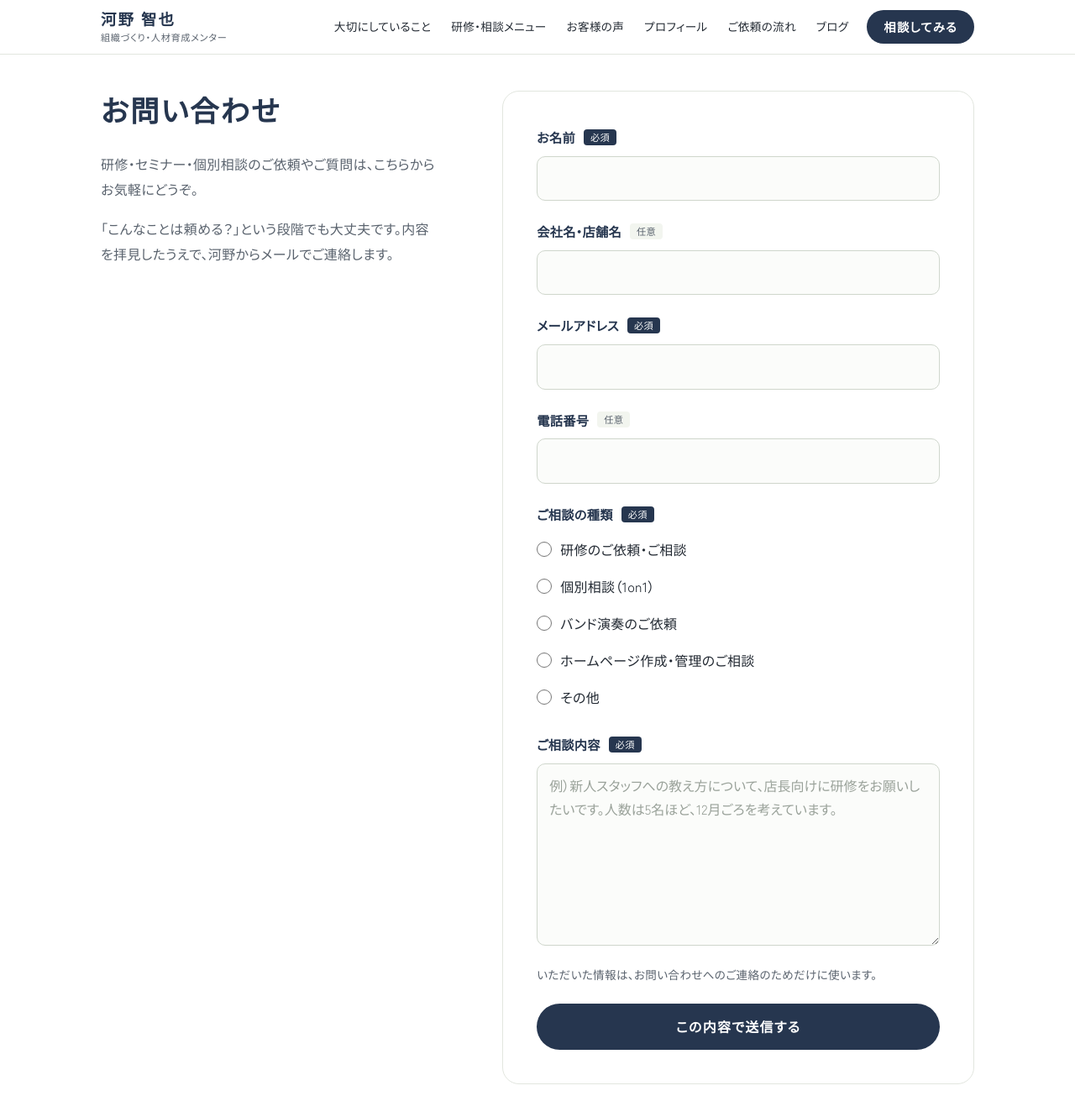
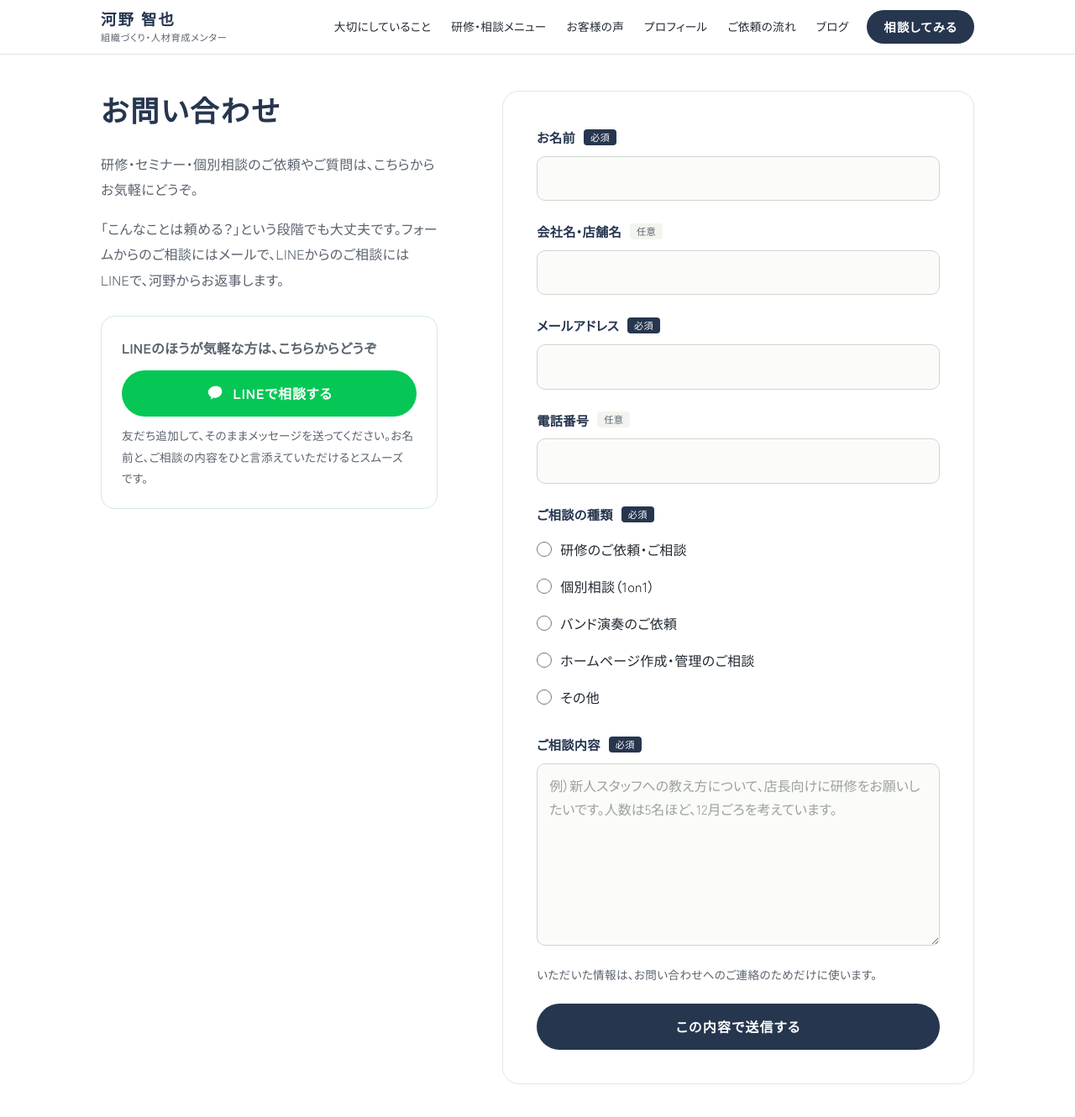
Before and after one commit to heso710soul-ctrl/kawano-training-profile, a Jekyll site: the page built from index.html, in a window 1280 px wide and 1400 px high, scrolled down 5804 px. Shown: the top 1330 px of the window at 84% size. Built offline with Jekyll 4.4.1, drawn with Linux system fonts in a browser that asks for light colours; some web fonts are replaced.

Commit message:
LINEで相談するボタンを追加
Co-Authored-By: Claude Opus 5.5 <noreply@anthropic.com>
Claude-Session: https://claude.ai/code/session_019AyyreP3d5mYF3iofRwRqU

```diff
--- a/_includes/head-common.html
+++ b/_includes/head-common.html
@@ -17,3 +17,4 @@
   <link href="https://fonts.googleapis.com/css2?family=Shippori+Mincho+B1:wght@500;700&family=Zen+Kaku+Gothic+New:wght@400;500;700&display=swap" rel="stylesheet">
 
   <link rel="stylesheet" href="{{ site.baseurl }}/style.css">
+  <link rel="stylesheet" href="{{ site.baseurl }}/line.css">
--- a/_includes/site-footer.html
+++ b/_includes/site-footer.html
@@ -8,6 +8,7 @@
       <li><a href="{{ site.baseurl }}/blog/">ブログ</a></li>
       <li><a href="https://note.com/heso710" target="_blank" rel="noopener">note</a></li>
       <li><a href="https://www.instagram.com/heso710/" target="_blank" rel="noopener">Instagram</a></li>
+      <li><a href="https://lin.ee/wXafRrM" target="_blank" rel="noopener">LINE</a></li>
       <li><a href="https://heso710soul-ctrl.github.io/HeSoband/" target="_blank" rel="noopener">HeSo band</a></li>
       <li><a href="https://heso710soul-ctrl.github.io/kawano-web/" target="_blank" rel="noopener">お店のホームページづくり</a></li>
       <li><a href="{{ site.baseurl }}/#contact">お問い合わせ</a></li>
--- a/index.html
+++ b/index.html
@@ -312,7 +312,12 @@
       <div class="contact__intro">
         <h2 class="section__title" id="contact-title">お問い合わせ</h2>
         <p>研修・セミナー・個別相談のご依頼やご質問は、こちらからお気軽にどうぞ。</p>
-        <p>「こんなことは頼める？」という段階でも大丈夫です。内容を拝見したうえで、河野からメールでご連絡します。</p>
+        <p>「こんなことは頼める？」という段階でも大丈夫です。フォームからのご相談にはメールで、LINEからのご相談にはLINEで、河野からお返事します。</p>
+        <div class="line-cta">
+          <p class="line-cta__lead">LINEのほうが気軽な方は、こちらからどうぞ</p>
+          <a class="line-button" href="https://lin.ee/wXafRrM" target="_blank" rel="noopener"><svg viewBox="0 0 24 24" aria-hidden="true"><path d="M12 3C6.48 3 2 6.58 2 11c0 2.62 1.58 4.94 4.02 6.4-.17.86-.6 2.3-.7 2.62-.12.4.15.4.31.29.13-.09 2.03-1.35 3.03-2.03.43.06.88.09 1.34.09 5.52 0 10-3.58 10-8.01S17.52 3 12 3z"/></svg>LINEで相談する</a>
+          <p class="line-cta__note">友だち追加して、そのままメッセージを送ってください。お名前と、ご相談の内容をひと言添えていただけるとスムーズです。</p>
+        </div>
       </div>
 
       <form class="contact-form" id="contact-form" data-endpoint="{{ site.contact_endpoint }}" data-fallback="{{ site.contact_fallback_url }}" novalidate>
--- /dev/null
+++ b/line.css
@@ -0,0 +1,32 @@
+/* ============================================================
+   LINEで相談するボタン（両サイト共通）
+   LINEのブランドカラー（緑）を使い、ひと目でLINEと分かるようにしています
+   ============================================================ */
+.line-cta {
+  margin-top: 28px;
+  padding: 22px 24px;
+  border-radius: 16px;
+  background: #ffffff;
+  border: 1px solid #d5ead9;
+}
+.line-cta__lead { font-weight: 700; color: #1f3a2a; margin-bottom: 12px; }
+.line-button {
+  display: inline-flex;
+  align-items: center;
+  justify-content: center;
+  gap: 10px;
+  width: 100%;
+  min-height: 52px;
+  padding: 12px 24px;
+  border-radius: 999px;
+  background: #06c755;
+  color: #ffffff !important;
+  font-weight: 700;
+  letter-spacing: 0.06em;
+  text-decoration: none !important;
+  border: 0 !important;
+  transition: background-color 0.2s;
+}
+.line-button:hover { background: #05a647; }
+.line-button svg { width: 22px; height: 22px; flex: none; fill: currentColor; }
+.line-cta__note { font-size: 0.85rem; color: #5a636e; margin-top: 10px; }
```
